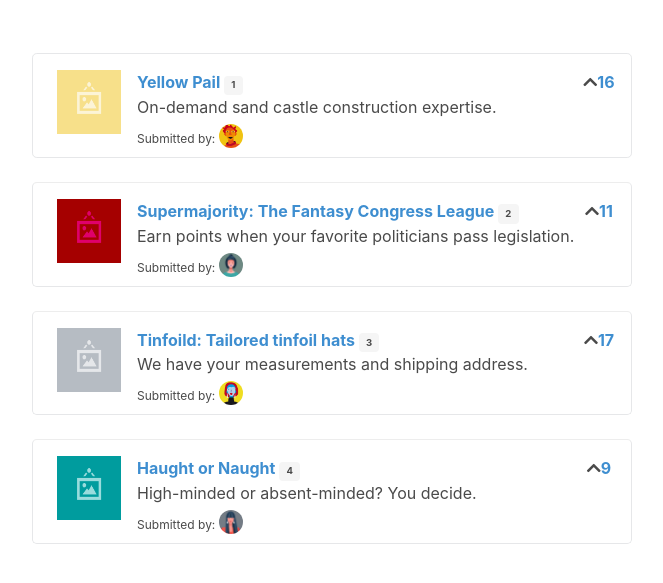
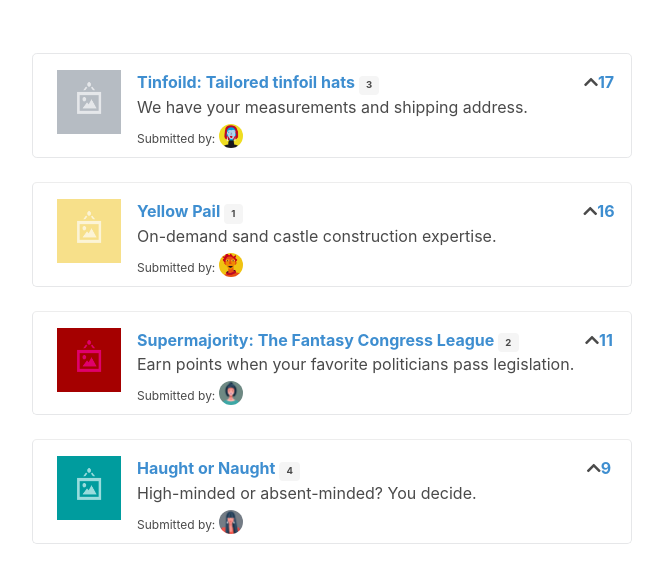
Before and after one commit to diegopipiti/UpVote, a plain HTML site: page app/index.html in a window 1280 px wide. Shown: the part 71-654 px from the top of the page, without its empty margins (308-971 px from the left). Drawn offline with nearby package versions, Linux system fonts and the light colour scheme.

Commit message:
Fino a pag.33 class binding

```diff
--- a/app/index.html
+++ b/app/index.html
@@ -17,7 +17,7 @@
     <h2 class="title has-text-centered dividing-header">UpVote!</h2>
 
     <div class="section">
-      <article v-for="submission in submissions"
+      <article v-for="submission in sortedSubmissions"
       v-bind:key = "submission.id"
       class="media">
           <figure class="media-left">
@@ -46,7 +46,7 @@
             </div>
           </div>
         <div class="media-right">
-          <span class="icon is-small">
+          <span class="icon is-small" v-on:click="upvote(submission.id)">
             <i class="fa fa-chevron-up"></i>
             <strong class="has-text-info">{{submission.votes}}</strong>
           </span>
--- a/app/main.js
+++ b/app/main.js
@@ -46,14 +46,23 @@ new Vue({
   data: {
     submissions: Seed.submissions
   },
-  /*computed: {
+  computed: {
     sortedSubmissions() {
       return this.submissions.sort((a, b) => {
         return b.votes - a.votes
       });
     }
   },
-  components: {
+  methods:{
+    upvote(submissionId){
+      const submission = this.submissions.find(
+        submission => submission.id === submissionId
+      );
+      submission.votes++;
+    }
+  }
+
+/*   components: {
     'submission-component': submissionComponent
-  }*/
+  } */
 });
```
